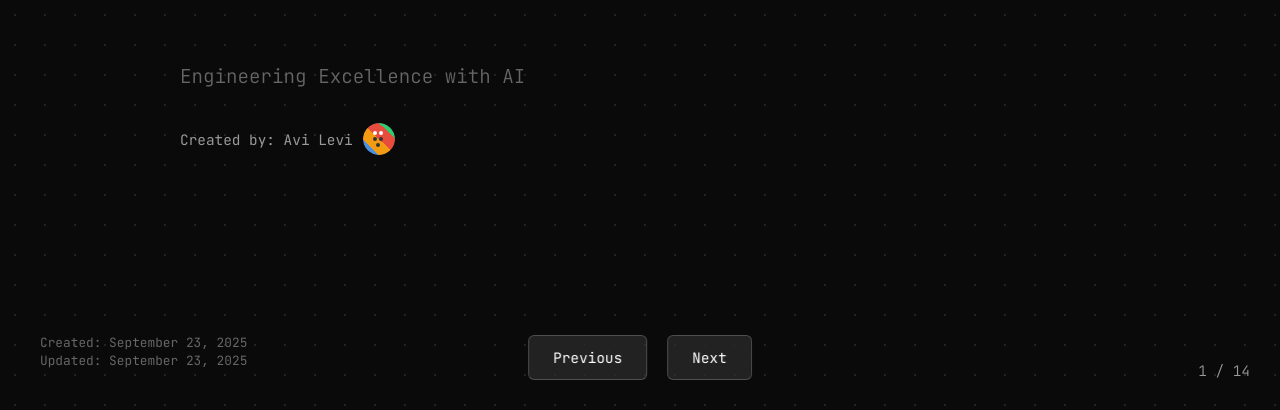
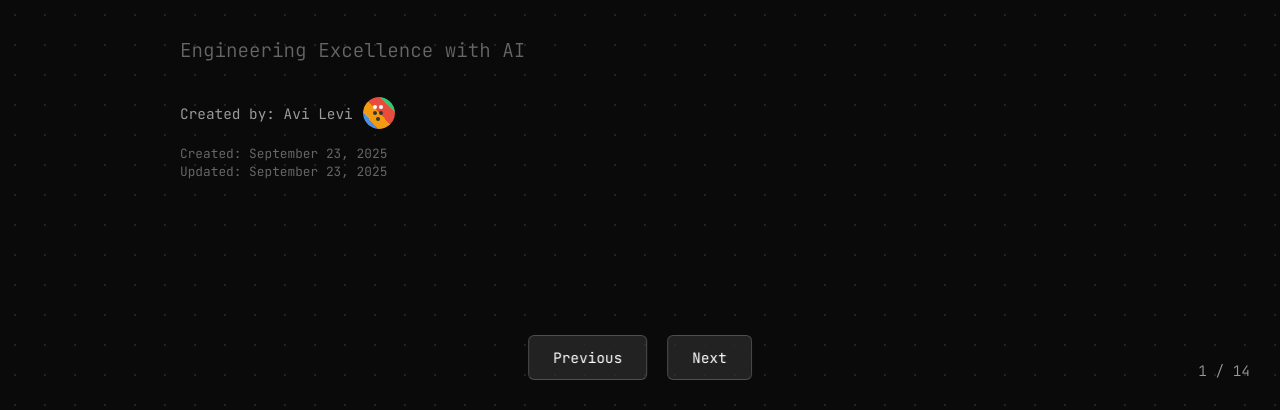
Before and after one commit to HIRWA13/Claude-Code-tips, a plain HTML site: page index.html in a window 1280 px wide. Shown: the part 390-800 px from the top of the page. Drawn offline with Linux system fonts and the light colour scheme.

Commit message:
Move dates under 'Created by' section
- Repositioned creation and update dates below the author info
- Improved visual hierarchy on title slide
- Maintained consistent styling and spacing

```diff
--- a/index.html
+++ b/index.html
@@ -644,7 +644,7 @@
                 </div>
             </div>
 
-            <div class="dates-info">
+            <div style="margin-top: 1rem; color: #666; font-size: 0.8rem; line-height: 1.4;">
                 <div>Created: September 23, 2025</div>
                 <div>Updated: September 23, 2025</div>
             </div>
```
